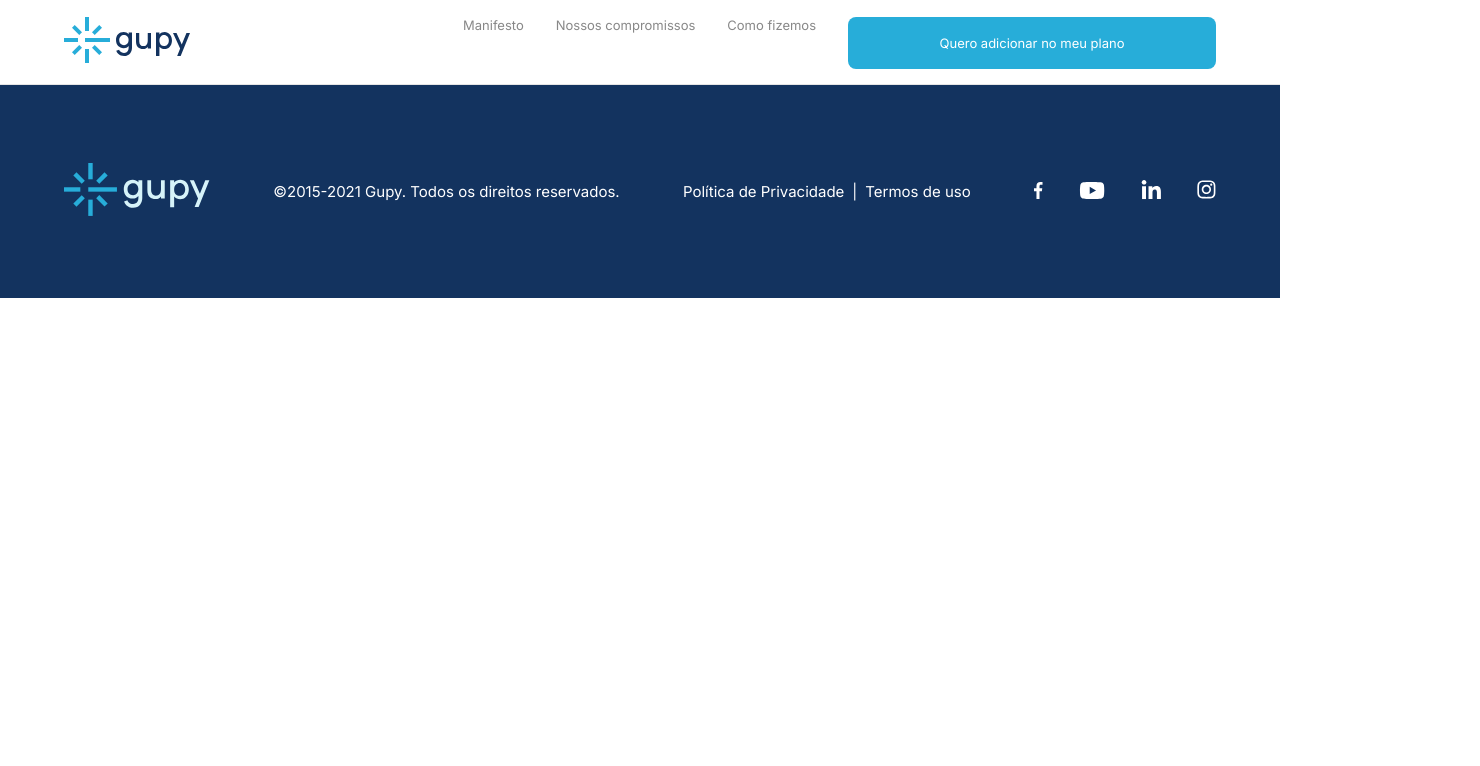
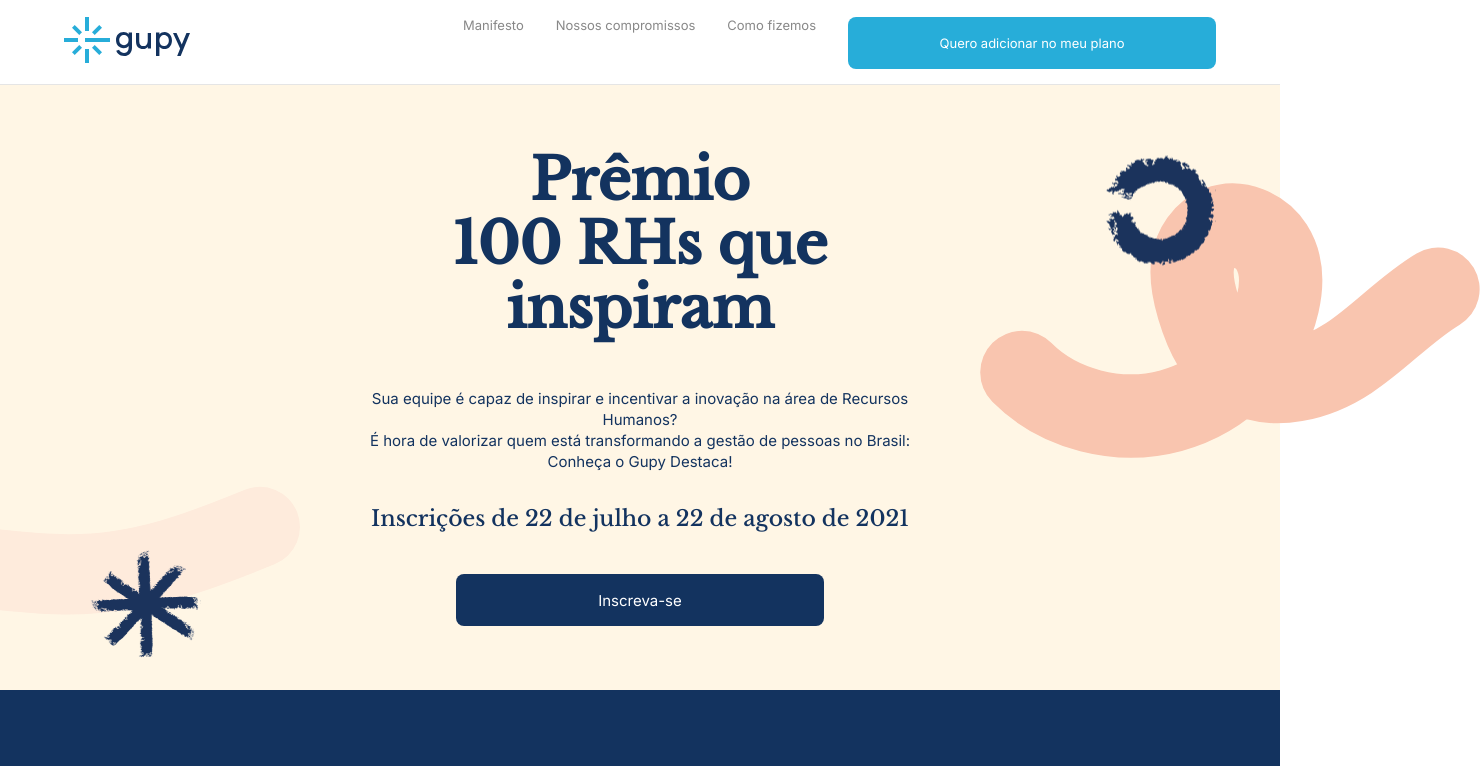
Before and after one commit to jaksonmoura/gupy-test, a React (Create React App) app: page / in a window 1280 px wide. Shown: the top 766 px of the page, 1480 px wide, since content can reach past the window. Built offline with nearby package versions, Linux system fonts and the light colour scheme.

Commit message:
Fix: element attribute

```diff
--- a/src/App.js
+++ b/src/App.js
@@ -7,13 +7,13 @@
 function App() {
 	return (
 		<>
-			<Header />
 			<BrowserRouter>
+				<Header />
 				<Routes>
-					<Route path="/" elemen={<Home />} />
+					<Route path="/" element={<Home />} />
 				</Routes>
+				<Footer />
 			</BrowserRouter>
-			<Footer />
 		</>
 	);
 }
```
